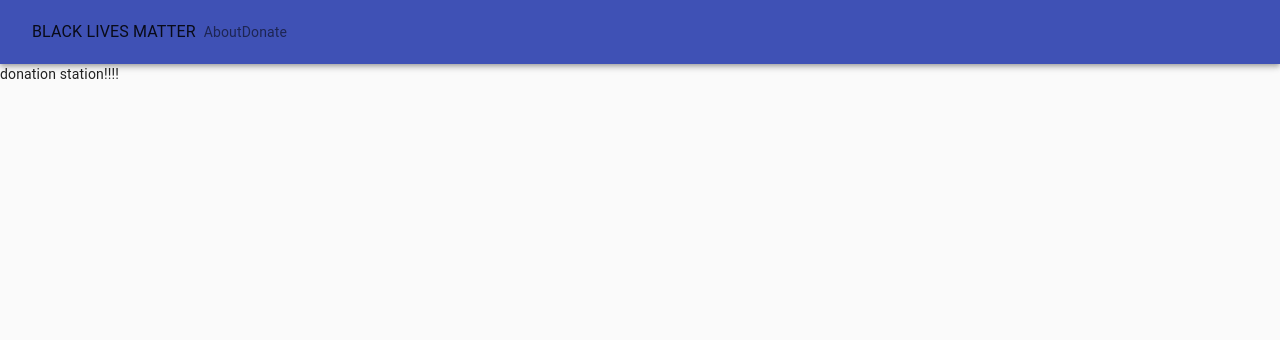
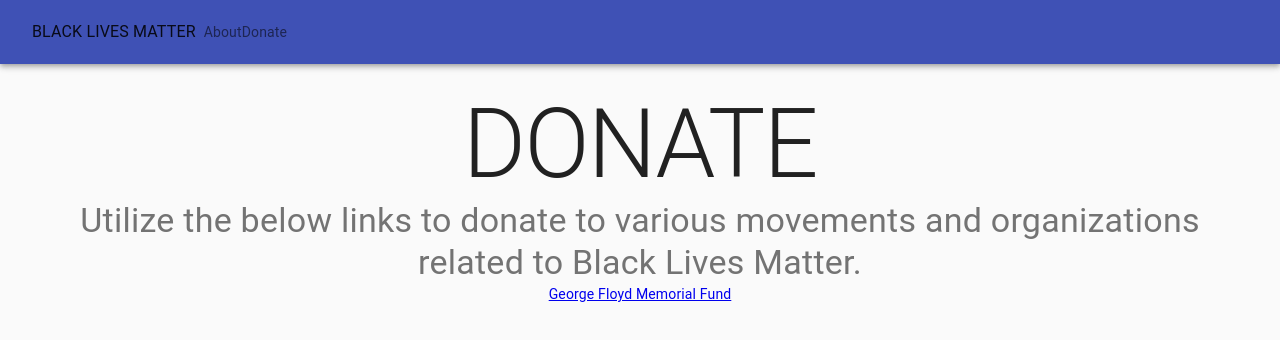
Before and after one commit to prduren/blm-scroller, a React (Create React App) app: page /donate in a window 1280 px wide. Shown: the top 340 px of the page. Built offline with nearby package versions, Linux system fonts and the light colour scheme.

Commit message:
about/donate skeleton

```diff
--- a/src/pages/about.js
+++ b/src/pages/about.js
@@ -1,7 +1,12 @@
 import React from "react";
+import { Typography } from "@material-ui/core";
 
 const AboutPage = () => {
-  return <div>about page!!!!</div>;
+  return (
+    <div style={{ padding: 24, textAlign: "center" }}>
+      <Typography variant="h1">ABOUT</Typography>
+    </div>
+  );
 };
 
 export default AboutPage;
--- a/src/pages/donate.js
+++ b/src/pages/donate.js
@@ -1,7 +1,21 @@
 import React from "react";
+import { Typography } from "@material-ui/core";
+import Link from "../components/Link";
 
 const DonatePage = () => {
-  return <div>donation station!!!!</div>;
+  return (
+    <div style={{ padding: 24, textAlign: "center" }}>
+      {" "}
+      <Typography variant="h1">DONATE</Typography>
+      <Typography variant="h4" color="textSecondary">
+        Utilize the below links to donate to various movements and organizations
+        related to Black Lives Matter.
+      </Typography>
+      <a target="_html" href="https://www.gofundme.com/f/georgefloyd">
+        George Floyd Memorial Fund
+      </a>
+    </div>
+  );
 };
 
 export default DonatePage;
```
